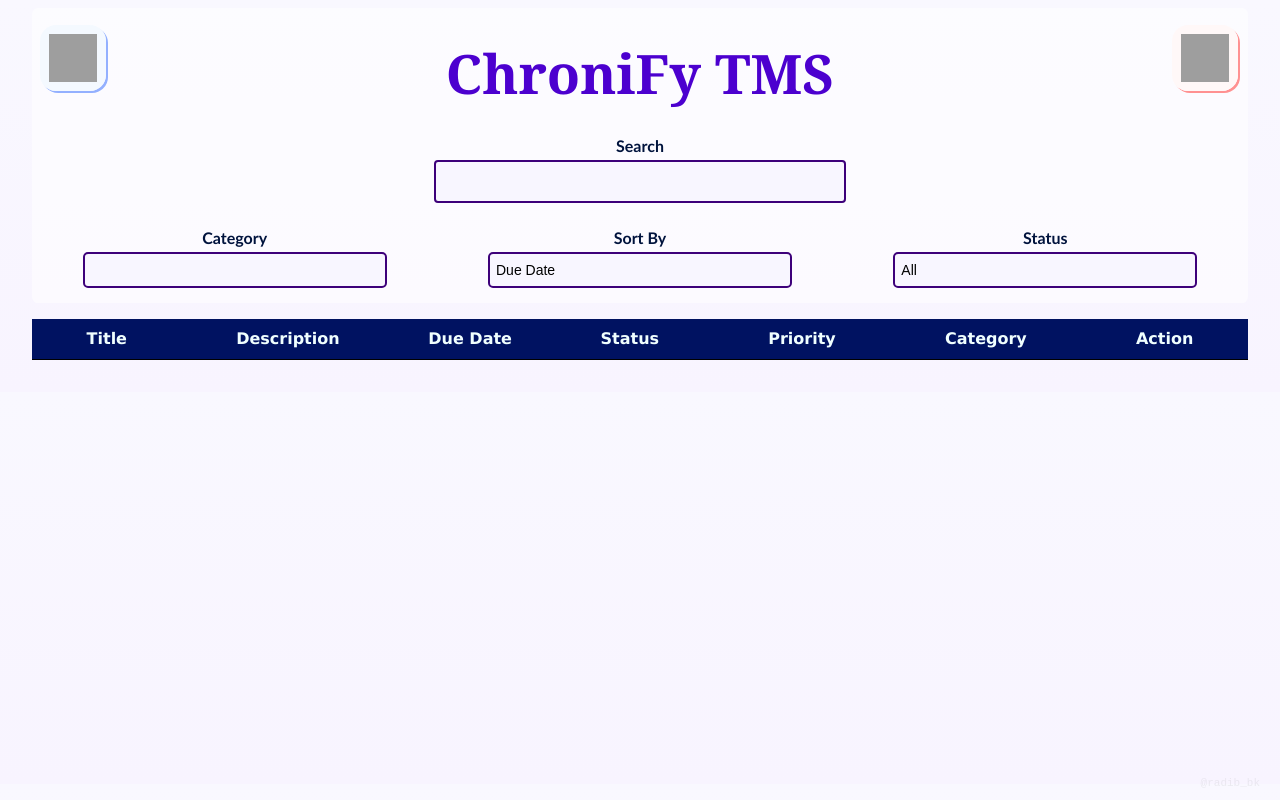
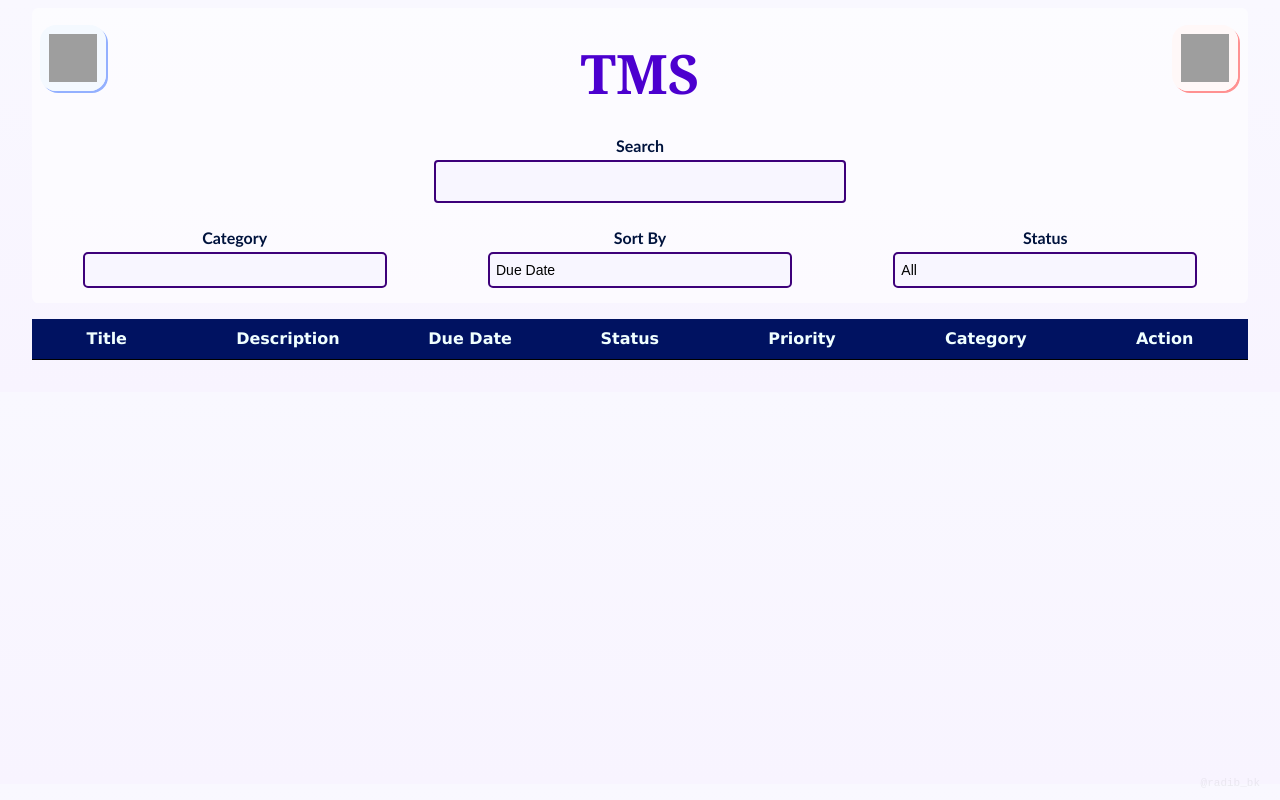
Before and after one commit to Radib-BK/TMS_Chronify, a website: page index.html in a window 1280 px wide. Drawn offline with nearby package versions, Linux system fonts and the light colour scheme; no server answers; sample sign-in values are in the browser's storage; grey boxes are pictures that could not be loaded.

Commit message:
Update index.html

```diff
--- a/index.html
+++ b/index.html
@@ -47,7 +47,7 @@
                     <img id="back-img" src="https://img.icons8.com/fluency/48/shutdown.png" alt="shutdown"/>
                 </span>
 
-                <h1>ChroniFy TMS</h1>
+                <h1>TMS</h1>
 
                 <div class="infoSubContainer">
                     <div class="infoSub">
```
